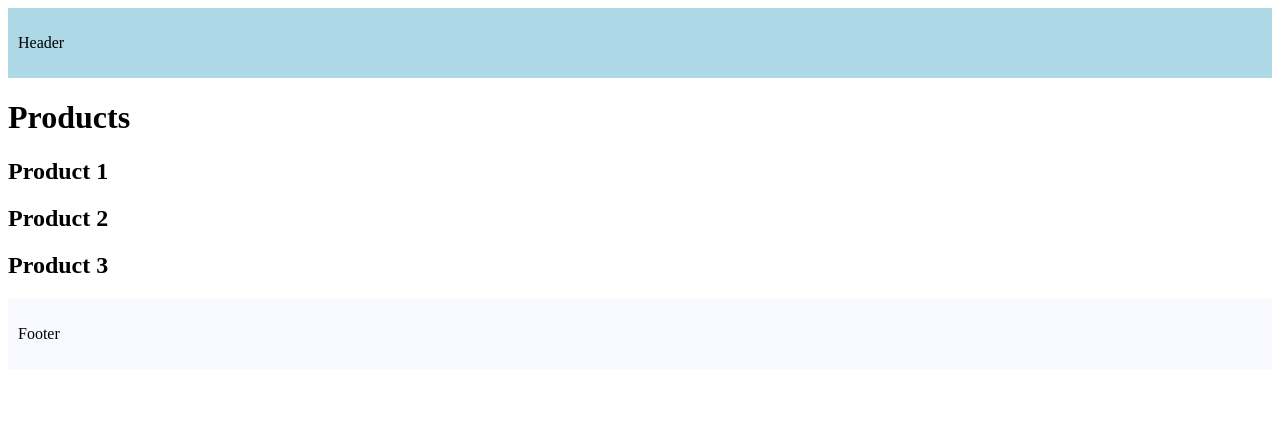
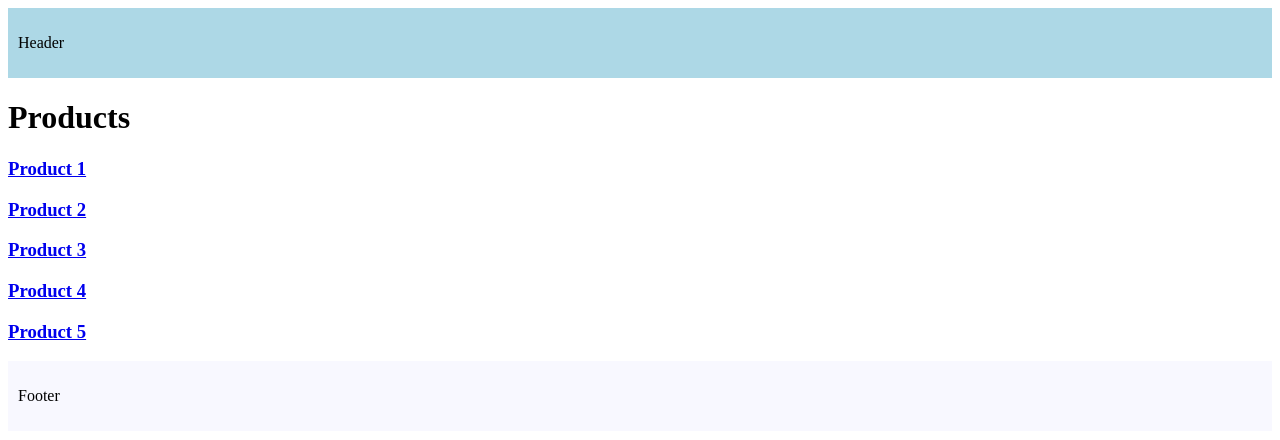
Before and after one commit to bhartiyaanshul/learn-nextjs, a Next.js app in the folder first-next-project/: page /products in a window 1280 px wide. Shown: the top 440 px of the page. Built offline with nearby package versions, Linux system fonts and the light colour scheme.

Commit message:
Link Component Navigation Added

```diff
--- a/first-next-project/app/products/page.tsx
+++ b/first-next-project/app/products/page.tsx
@@ -1,10 +1,14 @@
+import Link from "next/link"
+
 export default function Products() {
     return (
         <div>
             <h1>Products</h1>
-            <h2>Product 1</h2>
-            <h2>Product 2</h2>
-            <h2>Product 3</h2>
+            <h3><Link href='products/1'>Product 1</Link></h3>
+            <h3><Link href='products/2'>Product 2</Link></h3>
+            <h3><Link href='products/3'>Product 3</Link></h3>
+            <h3><Link href='products/4'>Product 4</Link></h3>
+            <h3><Link href='products/5'>Product 5</Link></h3>
         </div>
     )
 }
```
Also changed, not shown: first-next-project/app/page.tsx (+11 -1 lines).
